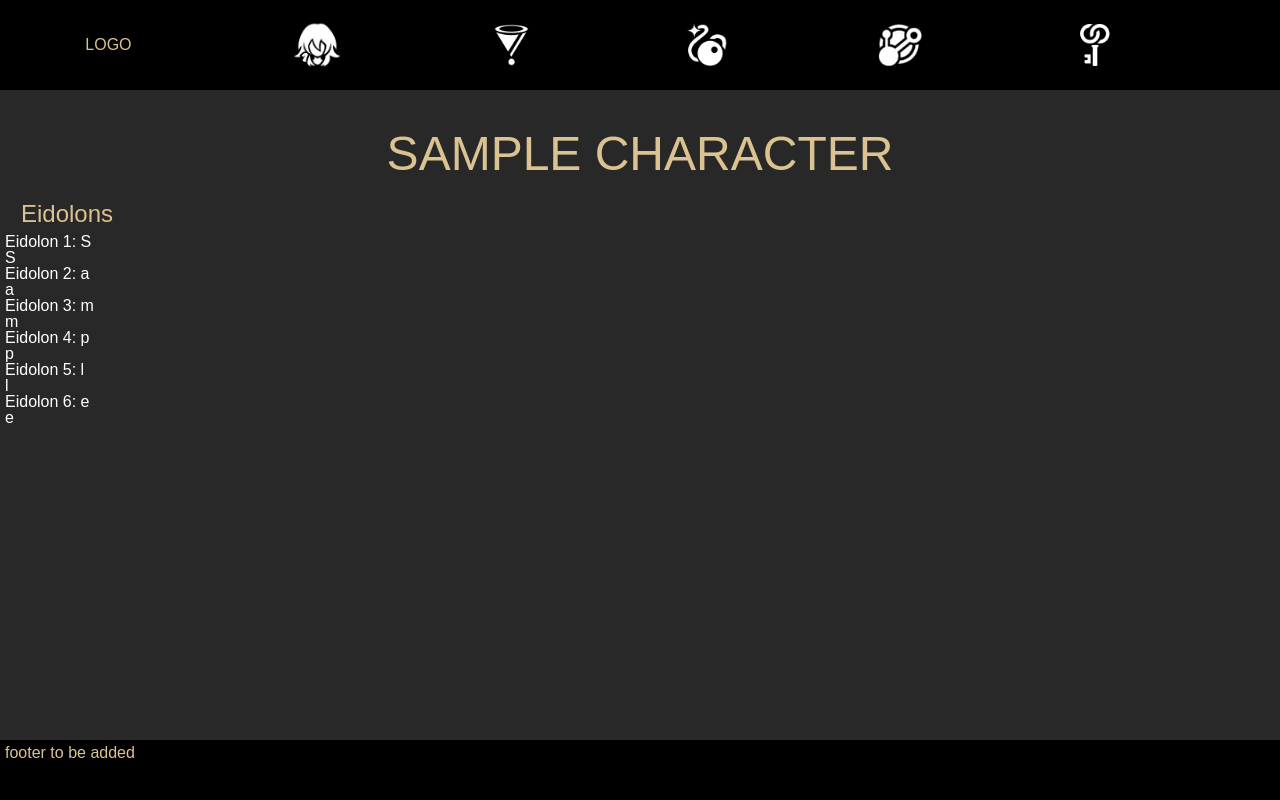
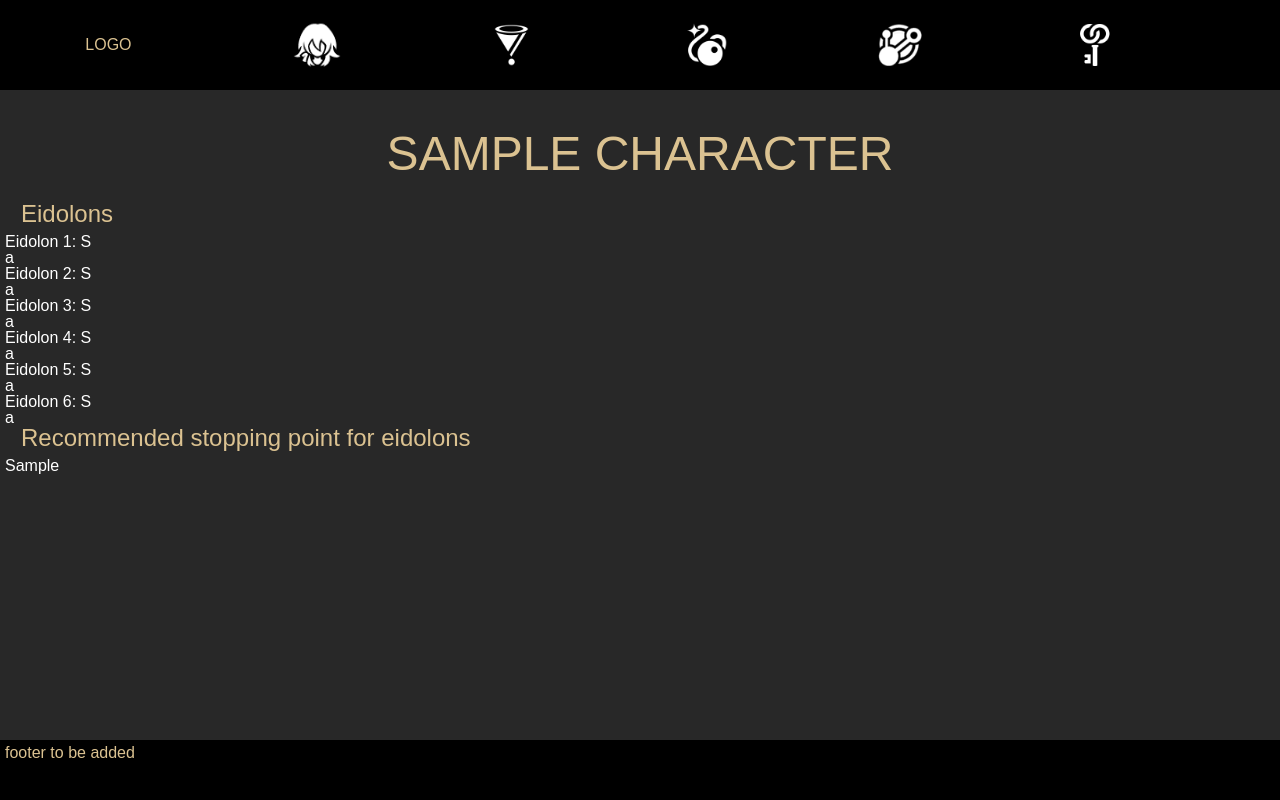
Before and after one commit to fledgless/Symfony-HSR, a Symfony app: template templates/character/show.html.twig in a window 1280 px wide. Run offline with Twig, Linux system fonts and the light colour scheme; the template is opened without the code that fills it: most values are stand-ins (such as "Sample title", 1, 10 or a date in 2020); style sheets or scripts are compiled from the project's sources; some libraries are stand-ins or nearby versions; some web fonts are replaced.

Commit message:
resolved conflict with the association between media and eidolons, and updated character show for eidolons (style TBA)

```diff
--- a/templates/character/show.html.twig
+++ b/templates/character/show.html.twig
@@ -7,18 +7,50 @@
             {% if character.eidolons %}
                 <div class="eidolons">
                     <h2>Eidolons</h2>
-                    <h3>Eidolon 1: {{ character.eidolons.eidolonNames|slice(0, 1)|join('') }}</h3>
-                    <p>{{ character.eidolons.eidolonDescriptions|slice(0, 1)|join('') }}</p>
-                    <h3>Eidolon 2: {{ character.eidolons.eidolonNames|slice(1, 1)|join('') }}</h3>
-                    <p>{{ character.eidolons.eidolonDescriptions|slice(1, 1)|join('') }}</p>
-                    <h3>Eidolon 3: {{ character.eidolons.eidolonNames|slice(2, 1)|join('') }}</h3>
-                    <p>{{ character.eidolons.eidolonDescriptions|slice(2, 1)|join('') }}</p>
-                    <h3>Eidolon 4: {{ character.eidolons.eidolonNames|slice(3, 1)|join('') }}</h3>
-                    <p>{{ character.eidolons.eidolonDescriptions|slice(3, 1)|join('') }}</p>
-                    <h3>Eidolon 5: {{ character.eidolons.eidolonNames|slice(4, 1)|join('') }}</h3>
-                    <p>{{ character.eidolons.eidolonDescriptions|slice(4, 1)|join('') }}</p>
-                    <h3>Eidolon 6: {{ character.eidolons.eidolonNames|slice(5, 1)|join('') }}</h3>
-                    <p>{{ character.eidolons.eidolonDescriptions|slice(5, 1)|join('') }}</p>
+                    {% if character.eidolons.eidolonOne %}
+                        {% for medium in character.eidolons.media|filter(medium => medium.imageRole == 'E1') %}
+                            <img src="/uploads/{{ medium.filename }}" alt="">
+                        {% endfor %}
+                        <h3>Eidolon 1: {{ character.eidolons.eidolonOne|slice(0, 1)|join('') }}</h3>
+                        <p>{{ character.eidolons.eidolonOne|slice(1, 1)|join('') }}</p>
+                    {% endif %}
+                    {% if character.eidolons.eidolonTwo %}
+                        {% for medium in character.eidolons.media|filter(medium => medium.imageRole == 'E2') %}
+                            <img src="/uploads/{{ medium.filename }}" alt="">
+                        {% endfor %}
+                        <h3>Eidolon 2: {{ character.eidolons.eidolonTwo|slice(0, 1)|join('') }}</h3>
+                        <p>{{ character.eidolons.eidolonTwo|slice(1, 1)|join('') }}</p>
+                    {% endif %}
+                    {% if character.eidolons.eidolonThree %}
+                        {% for medium in character.eidolons.media|filter(medium => medium.imageRole == 'E3') %}
+                            <img src="/uploads/{{ medium.filename }}" alt="">
+                        {% endfor %}
+                        <h3>Eidolon 3: {{ character.eidolons.eidolonThree|slice(0, 1)|join('') }}</h3>
+                        <p>{{ character.eidolons.eidolonThree|slice(1, 1)|join('') }}</p>
+                    {% endif %}
+                    {% if character.eidolons.eidolonFour %}
+                        {% for medium in character.eidolons.media|filter(medium => medium.imageRole == 'E4') %}
+                            <img src="/uploads/{{ medium.filename }}" alt="">
+                        {% endfor %}
+                        <h3>Eidolon 4: {{ character.eidolons.eidolonFour|slice(0, 1)|join('') }}</h3>
+                        <p>{{ character.eidolons.eidolonFour|slice(1, 1)|join('') }}</p>
+                    {% endif %}
+                    {% if character.eidolons.eidolonFive %}
+                        {% for medium in character.eidolons.media|filter(medium => medium.imageRole == 'E5') %}
+                            <img src="/uploads/{{ medium.filename }}" alt="">
+                        {% endfor %}
+                        <h3>Eidolon 5: {{ character.eidolons.eidolonFive|slice(0, 1)|join('') }}</h3>
+                        <p>{{ character.eidolons.eidolonFive|slice(1, 1)|join('') }}</p>
+                    {% endif %}
+                    {% if character.eidolons.eidolonSix %}
+                        {% for medium in character.eidolons.media|filter(medium => medium.imageRole == 'E6') %}
+                            <img src="/uploads/{{ medium.filename }}" alt="">
+                        {% endfor %}
+                        <h3>Eidolon 6: {{ character.eidolons.eidolonSix|slice(0, 1)|join('') }}</h3>
+                        <p>{{ character.eidolons.eidolonSix|slice(1, 1)|join('') }}</p>
+                    {% endif %}
+                    <h2>Recommended stopping point for eidolons</h2>
+                    <p>{{ character.eidolons.stopPoint|raw }}</p>
                 </div>
             {% endif %}
         </div>
```
Also changed, not shown: migrations/Version20241112131309.php (added, +41 -0 lines), src/Entity/CharacterEidolons.php (+17 -23 lines), src/Entity/Media.php (+0 -15 lines), public/uploads/aventurine-e1-515ce11b-1de8-401c-9cf2-2d624f3c35d2.webp (added), public/uploads/aventurine-e2-2b44a37c-ca3c-4590-b05f-e71fbfdc9741.webp (added), public/uploads/aventurine-e3-9d624b8b-9a40-480b-a457-a7676f0b7893.webp (added), public/uploads/aventurine-e4-1f120851-5070-4963-9f92-d2b92f86c2fb.webp (added), public/uploads/aventurine-e5-691dfe02-8b63-48e8-98eb-14b210d112a3.webp (added), public/uploads/aventurine-e6-8bc92000-930d-4005-9166-18fe68c37a51.webp (added).
